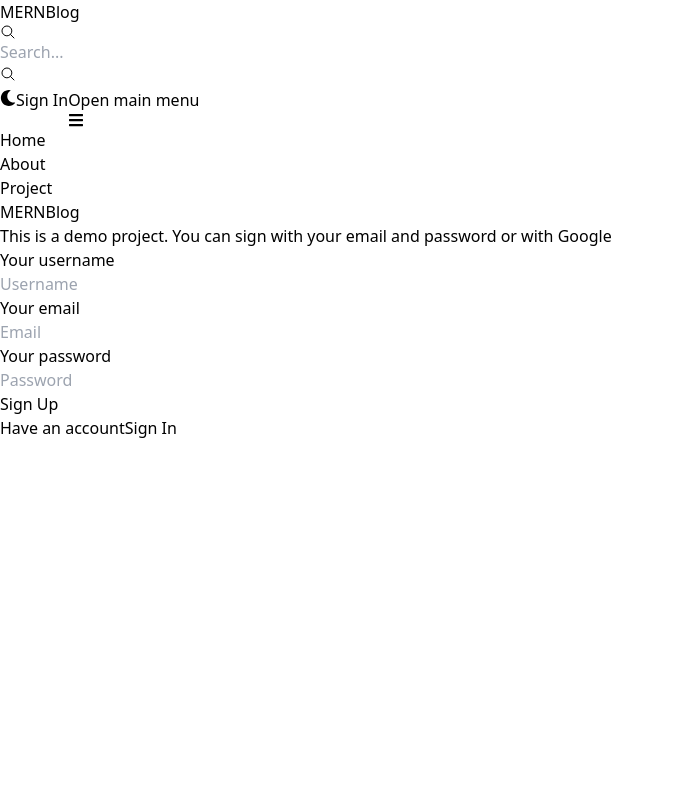
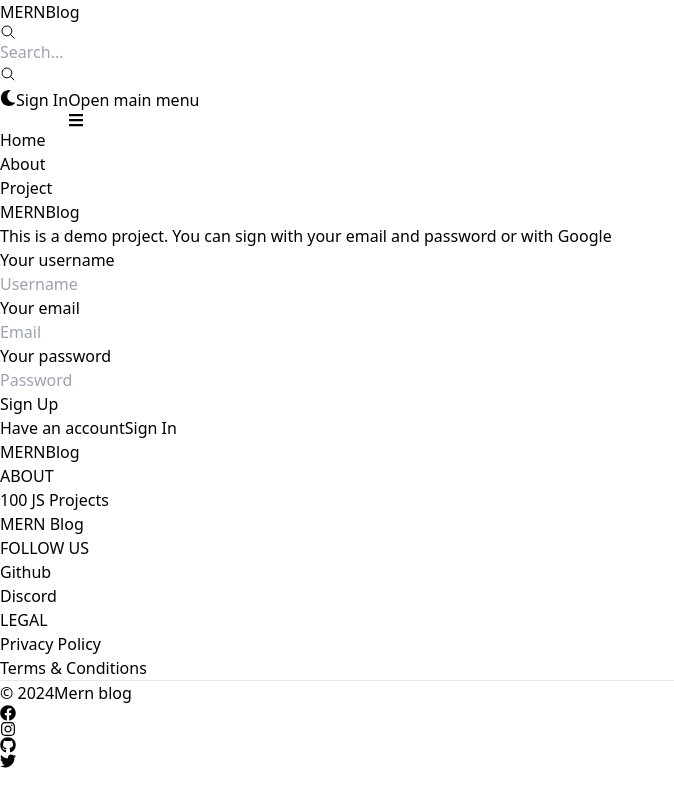
Before and after one commit to PMKiet/mern-blog, a React (Vite) app in the folder client/: page /sign-up in a window 1280 px wide. Shown: the whole page, without its empty margins (0-674 px from the left). Built offline with nearby package versions, Linux system fonts and the light colour scheme.

Commit message:
create and add footer component

```diff
--- a/client/src/App.jsx
+++ b/client/src/App.jsx
@@ -6,6 +6,7 @@
 import SignIn from './pages/SignIn'
 import SignUp from './pages/SignUp'
 import Header from './components/Header'
+import FooterCom from './components/Footer.jsx'
 
 export default function App() {
   return (
@@ -19,6 +20,7 @@
         <Route path='/dashboard' element={<DashBoard />} />
         <Route path='/project' element={<Project />} />
       </Routes>
+      <FooterCom />
     </BrowserRouter>
   )
 }
--- /dev/null
+++ b/client/src/components/Footer.jsx
@@ -0,0 +1,87 @@
+import { Footer } from "flowbite-react"
+import { Link } from "react-router-dom"
+import { FaFacebook, FaInstagram, FaTwitter, FaGithub } from 'react-icons/fa'
+
+export default function FooterCom() {
+    return (
+        <Footer container className="border border-t-8 border-teal-500" >
+            <div className="w-full max-w-7xl mx-auto">
+                <div className="grid w-full justify-between sm:flex md:grid-cols-1">
+                    <div className="mt-5">
+                        <Link to='/' className="self-center whitespace-nowrap text-lg sm:text-xl font-semibold dark:text-white">
+                            <span className="px-2 py-1 bg-gradient-to-r from-indigo-500 via-purple-500 to-pink-500 rounded-lg text-white">MERN</span>
+                            Blog
+                        </Link>
+                    </div>
+                    <div className="grid grid-cols-2 gap-8 mt-4 sm:grid-cols-3">
+                        <div>
+                            <Footer.Title title="ABOUT" />
+                            <Footer.LinkGroup col>
+                                <Footer.Link
+                                    href="https://www.100jsproject.com"
+                                    target="_blank"
+                                    rel="noopener noreferrer"
+                                >
+                                    100 JS Projects
+                                </Footer.Link>
+                                <Footer.Link
+                                    href="/about"
+                                    target="_blank"
+                                    rel="noopener noreferrer"
+                                >
+                                    MERN Blog
+                                </Footer.Link>
+                            </Footer.LinkGroup>
+                        </div>
+                        <div>
+                            <Footer.Title title="FOLLOW US" />
+                            <Footer.LinkGroup col>
+                                <Footer.Link
+                                    href="https://github.com/PMKiet"
+                                    target="_blank"
+                                    rel="noopener noreferrer"
+                                >
+                                    Github
+                                </Footer.Link>
+                                <Footer.Link
+                                    href="#"
+                                >
+                                    Discord
+                                </Footer.Link>
+                            </Footer.LinkGroup>
+                        </div>
+                        <div>
+                            <Footer.Title title="LEGAL" />
+                            <Footer.LinkGroup col>
+                                <Footer.Link
+                                    href="#"
+                                >
+                                    Privacy Policy
+                                </Footer.Link>
+                                <Footer.Link
+                                    href="#"
+                                >
+                                    Terms &amp; Conditions
+                                </Footer.Link>
+                            </Footer.LinkGroup>
+                        </div>
+                    </div>
+                </div>
+                <Footer.Divider />
+                <div className="w-full sm:flex sm:items-center sm:justify-between">
+                    <Footer.Copyright
+                        href="#"
+                        by="Mern blog"
+                        year={new Date().getFullYear()}
+                    />
+                    <div className="flex gap-6 sm:mt-0 mt-4 sm:justify-center">
+                        <Footer.Icon href="#" icon={FaFacebook} />
+                        <Footer.Icon href="#" icon={FaInstagram} />
+                        <Footer.Icon href="https://github.com/PMKiet" icon={FaGithub} />
+                        <Footer.Icon href="#" icon={FaTwitter} />
+                    </div>
+                </div>
+            </div>
+        </Footer>
+    )
+}
--- a/client/src/pages/SignUp.jsx
+++ b/client/src/pages/SignUp.jsx
@@ -1,8 +1,42 @@
-import { Button, Label, TextInput } from "flowbite-react"
-import { Link } from "react-router-dom"
+import { Alert, Button, Label, Spinner, TextInput } from "flowbite-react"
+import { useState } from "react"
+import { Link, useNavigate } from "react-router-dom"
 
 
 export default function SignUp() {
+    const [formData, setFormData] = useState({})
+    const [errorMessage, setErrorMessage] = useState(null)
+    const [loading, setLoading] = useState(false)
+    const navigate = useNavigate()
+    const handleChange = (e) => {
+        setFormData({ ...formData, [e.target.id]: e.target.value.trim() })
+    }
+    const handleSubmit = async (e) => {
+        e.preventDefault()
+        if (!formData.username || !formData.email || !formData.password) {
+            return setErrorMessage('Please fill out all fields')
+        }
+        try {
+            setLoading(true)
+            setErrorMessage(null)
+            const res = await fetch('/api/auth/signup', {
+                method: 'POST',
+                headers: { 'Content-Type': 'application/json' },
+                body: JSON.stringify(formData)
+            })
+            const data = await res.json()
+            if (data.success === false) {
+                return setErrorMessage(data.message)
+            }
+            setLoading(false)
+            if (res.ok) {
+                navigate('/sign-in')
+            }
+        } catch (error) {
+            setErrorMessage(error.message)
+            setLoading(false)
+        }
+    }
     return (
         <div className="min-h-screen mt-20">
             <div className="flex p-3 max-w-3xl mx-auto flex-col md:flex-row gap-5">
@@ -18,26 +52,38 @@
                 </div>
                 {/* right */}
                 <div className="flex-1">
-                    <form className="flex flex-col gap-4">
+                    <form className="flex flex-col gap-4" onSubmit={(e) => handleSubmit(e)}>
                         <Label>Your username</Label>
                         <TextInput
                             id="username"
                             type="text"
                             placeholder="Username"
+                            onChange={(e) => handleChange(e)}
                         />
                         <Label>Your email</Label>
                         <TextInput
                             id="email"
                             type="text"
                             placeholder="Email"
+                            onChange={(e) => handleChange(e)}
                         />
                         <Label>Your password</Label>
                         <TextInput
                             id="password"
                             type="password"
                             placeholder="Password"
+                            onChange={(e) => handleChange(e)}
                         />
-                        <Button gradientDuoTone='purpleToPink' type="submit">Sign Up</Button>
+                        <Button gradientDuoTone='purpleToPink' type="submit" disabled={loading}>
+                            {
+                                loading ? (
+                                    <>
+                                        <Spinner size='sm' />
+                                        <span className="pl-3">Loading...</span>
+                                    </>
+                                ) : 'Sign Up'
+                            }
+                        </Button>
                     </form>
 
                     <div className="flex gap-2 text-sm mt-5">
@@ -46,6 +92,12 @@
                             Sign In
                         </Link>
                     </div>
+                    {
+                        errorMessage && (
+                            <Alert className="mt-5" color='failure'>
+                                {errorMessage}
+                            </Alert>)
+                    }
                 </div>
             </div>
         </div>
--- a/client/vite.config.js
+++ b/client/vite.config.js
@@ -3,5 +3,13 @@
 
 // https://vitejs.dev/config/
 export default defineConfig({
+  server: {
+    proxy: {
+      '/api': {
+        target: 'http://localhost:3000',
+        secure: false
+      },
+    },
+  },
   plugins: [react()],
 })
```
